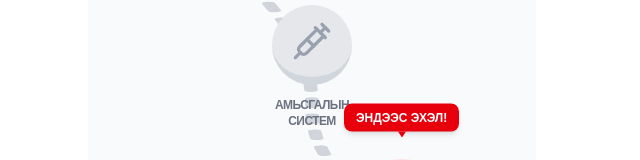
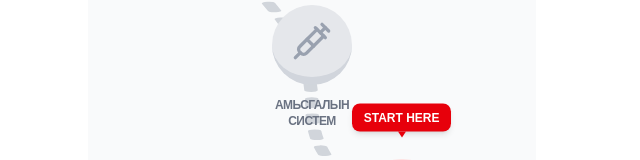
Before and after one commit to Tengereeb8/bio_puzzle, a Next.js app: page / in a window 1280 px wide. Shown: the part 533-693 px from the top of the page, without its empty margins (328-968 px from the left). Built offline with nearby package versions, Linux system fonts and the light colour scheme.

Commit message:
added link

```diff
--- a/app/components/Map.tsx
+++ b/app/components/Map.tsx
@@ -9,6 +9,7 @@ import {
   Syringe,
 } from "lucide-react";
 import { cn } from "../lib/utils";
+import Link from "next/link";
 
 const nodes: Node[] = [
   {
@@ -120,7 +121,7 @@ export default function LearningMap() {
           className="animate-path-flow"
         />
       </svg>
-
+      <Link href={"/game"}>
         <div className="relative h-287.5 w-full">
           {nodes.map((node) => (
             <div
@@ -133,7 +134,7 @@ export default function LearningMap() {
             >
               {node.status === "current" && (
                 <div className="absolute -top-14 z-20 bg-red-600 text-white px-3 py-1.5 rounded-lg font-bold text-xs animate-bounce whitespace-nowrap shadow-md">
-                ЭНДЭЭС ЭХЭЛ!
+                  START HERE
                   <div className="absolute -bottom-1.5 left-1/2 -translate-x-1/2 w-0 h-0 border-l-4 border-l-transparent border-r-4 border-r-transparent border-t-6 border-t-red-600" />
                 </div>
               )}
@@ -167,6 +168,7 @@ export default function LearningMap() {
             </div>
           ))}
         </div>
+      </Link>
     </div>
   );
 }
--- a/app/page.tsx
+++ b/app/page.tsx
@@ -1,5 +1,4 @@
 import Map from "./components/Map";
-import { Drag } from "./Drag";
 
 export default function Home() {
   return (
```
Also changed, not shown: app/game/page.tsx (renamed from app/Drag.tsx, +3 -71 lines). Lines whose indentation alone changed are shown as unchanged.
